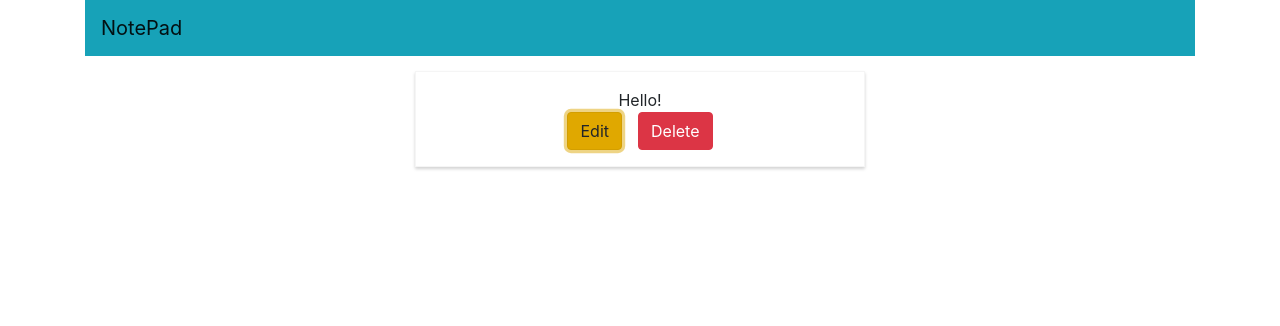
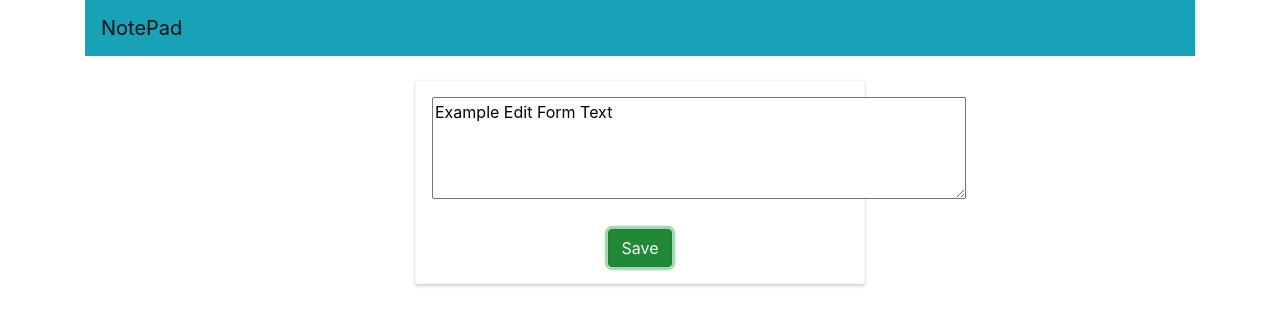
Before and after one commit to rmpalgo/simple-react-noteapp, a React (Create React App) app: page / in a window 1280 px wide. Both pictures are taken after a click on the button "Edit". Shown: the top 326 px of the page. Built offline with nearby package versions, Linux system fonts and the light colour scheme.

Commit message:
feat: render edit form when edit button is clicked.

```diff
--- a/src/Note/Note.js
+++ b/src/Note/Note.js
@@ -20,19 +20,43 @@ const NoteDiv = styled.div`
 
 const Note = () => {
     const [noteState, setNoteState] = useState({
-        notes: [{text: 'Hello!'}]
+        showForm: false
     });
 
     const switchNote = () => {
-        setNoteState({ notes: [{text: 'Changed!'}]});
+        setNoteState({showForm: !noteState.showForm});
     }
 
+    const noteForm = () => {
+        return(
+            <NoteDiv className={"mt-4"}>
+                <div className={"mb-4"}>Example Note form test</div>
+                <button onClick={switchNote} className={"btn btn-warning mr-3"}>Edit</button>
+                <button className={"btn btn-danger"}>Delete</button>
+            </NoteDiv>
+    )
+    }
+
+    const editForm = () => {
+        return( <NoteDiv className={"mt-4"}>
+            <textarea rows="4" cols="50" className={"mb-4"}>Example Edit Form Text</textarea>
+            <button className={"btn btn-success"}>Save</button>
+        </NoteDiv>);
+    }
+
+    let whatToShow = null;
+
+    if( noteState.showForm ) {
+        whatToShow = editForm();
+    } else {
+        whatToShow = noteForm();
+    }
+
+
     return(
-        <NoteDiv>
-            <div>{noteState.notes[0].text}</div>
-            <button className={"btn btn-warning mr-3"}>Edit</button>
-            <button className={"btn btn-danger"}>Delete</button>
-        </NoteDiv>
+        <div className={"mt-4"}>
+            {whatToShow}
+        </div>
     )
 }
 
```
Also changed, not shown: src/Note/Edit.js (deleted, +0 -30 lines).
